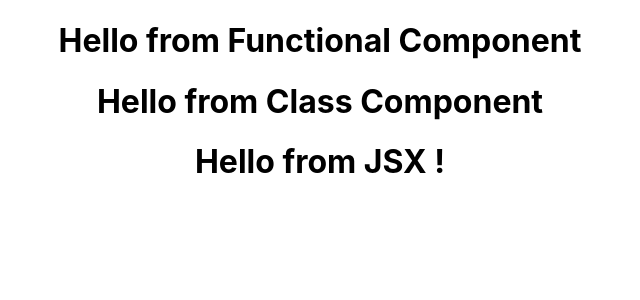
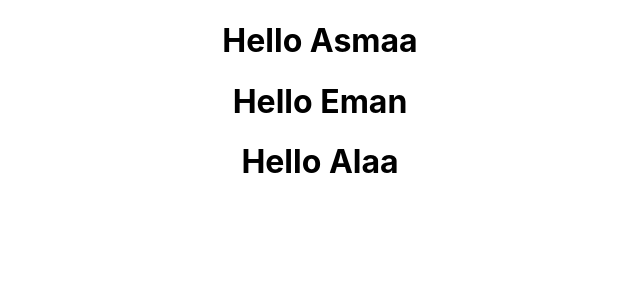
Before and after one commit to Asmaathabet/react-js-course, a React (Create React App) app: page / in a window 1280 px wide. Shown: the top 300 px of the page, without its empty margins (320-960 px from the left). Built offline with nearby package versions, Linux system fonts and the light colour scheme.

Commit message:
add props to Greet component

```diff
--- a/src/App.js
+++ b/src/App.js
@@ -8,9 +8,11 @@ import './App.css';
 function App() {
   return (
     <div className="App">
-      <Greet />
-      <Welcome />
-      <Hello />
+      <Greet name="Asmaa" />
+      <Greet name="Eman" />
+      <Greet name="Alaa" />
+      {/* <Welcome />
+      <Hello /> */}
     </div>
   );
 }
--- a/src/components/Greet.js
+++ b/src/components/Greet.js
@@ -4,6 +4,10 @@ import React from 'react';
 //     return <h1> Hello From React !</h1>
 // }
 
-const Greet = () => <h1> Hello from Functional Component </h1>
+const Greet = (props) => {
+return (
+<h1> Hello {props.name} </h1>
+)
+}
 
 export default Greet;
```
